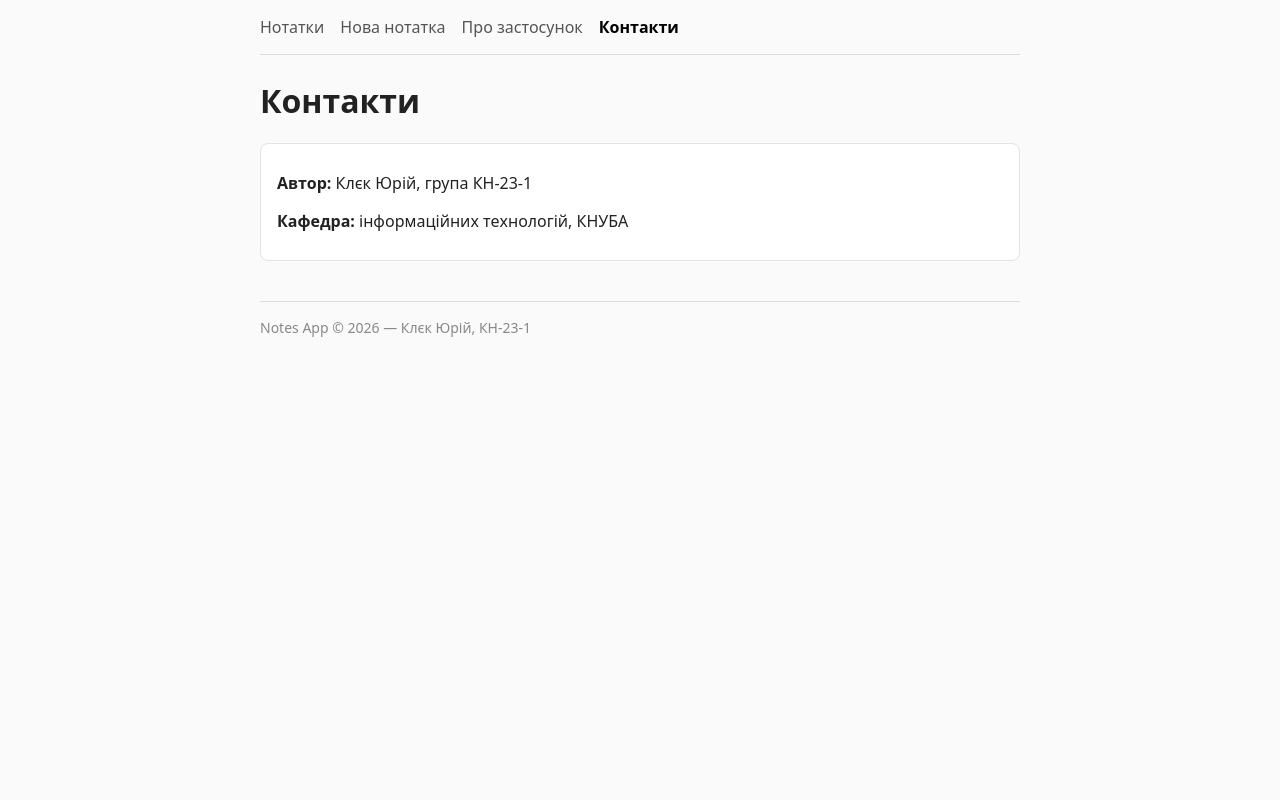
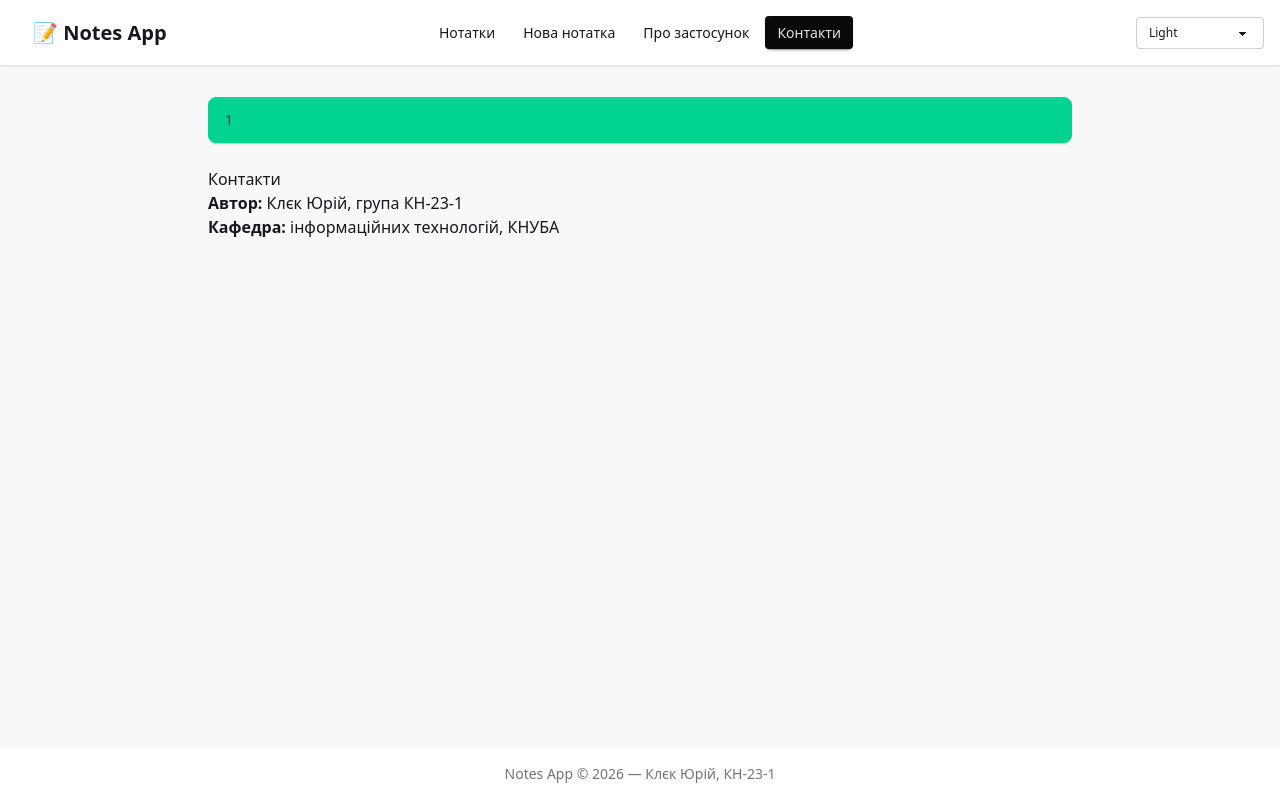
Before and after one commit to ykliek/notes-app, a Laravel app: page /contact in a window 1280 px wide. Run offline with Laravel 12, Linux system fonts and the light colour scheme; a user stored in the database is signed in; data comes from the database, SQL or seed files in the repository; style sheets or scripts are compiled from the project's sources.

Commit message:
Лекція 3, вправа 1: підключено Tailwind CSS 4 і daisyUI 5 через npm/Vite, теми та перемикач тем у layout

```diff
--- a/package.json
+++ b/package.json
@@ -9,6 +9,7 @@
     "devDependencies": {
         "@tailwindcss/vite": "^4.0.0",
         "concurrently": "^10.0.3",
+        "daisyui": "^5.8.2",
         "laravel-vite-plugin": "^3.1",
         "tailwindcss": "^4.0.0",
         "vite": "^8.0.0"
--- a/resources/css/app.css
+++ b/resources/css/app.css
@@ -1,4 +1,7 @@
 @import 'tailwindcss';
+@plugin "daisyui" {
+    themes: light --default, dark --prefersdark, cupcake, corporate, synthwave, nord;
+}
 
 @source '../../vendor/laravel/framework/src/Illuminate/Pagination/resources/views/*.blade.php';
 @source '../../storage/framework/views/*.php';
--- a/resources/views/components/layout.blade.php
+++ b/resources/views/components/layout.blade.php
@@ -1,34 +1,46 @@
 @props(['title' => 'Notes App'])
 <!DOCTYPE html>
-<html lang="uk">
+<html lang="uk" data-theme="light">
 <head>
     <meta charset="UTF-8">
     <meta name="viewport" content="width=device-width, initial-scale=1.0">
     <title>{{ $title }} | Notes App</title>
-    <style>
-        body { font-family: system-ui, sans-serif; max-width: 760px; margin: 0 auto; padding: 0 16px; color: #222; background: #fafafa; }
-        nav { display: flex; gap: 16px; padding: 16px 0; border-bottom: 1px solid #ddd; margin-bottom: 24px; }
-        nav a { color: #555; text-decoration: none; }
-        nav a.active { color: #000; font-weight: 700; }
-        .card { background: #fff; border: 1px solid #e3e3e3; border-radius: 8px; padding: 12px 16px; margin: 8px 0; }
-        input, select { box-sizing: border-box; }
-        textarea { width: 100%; min-height: 80px; padding: 8px; box-sizing: border-box; }
-        button { padding: 8px 16px; margin-top: 8px; cursor: pointer; }
-        footer { margin-top: 40px; padding: 16px 0; border-top: 1px solid #ddd; color: #888; font-size: 14px; }
-    </style>
+    @vite(['resources/css/app.css', 'resources/js/app.js'])
 </head>
-<body>
-    <nav>
-        <x-nav-link href="/notes" :active="request()->is('notes')">Нотатки</x-nav-link>
-        <x-nav-link href="/notes/create" :active="request()->is('notes/create')">Нова нотатка</x-nav-link>
-        <x-nav-link href="/about" :active="request()->is('about')">Про застосунок</x-nav-link>
-        <x-nav-link href="/contact" :active="request()->is('contact')">Контакти</x-nav-link>
-    </nav>
+<body class="min-h-screen bg-base-200 text-base-content flex flex-col">
+    <div class="navbar bg-base-100 shadow-sm px-4">
+        <div class="navbar-start">
+            <a href="/notes" class="btn btn-ghost text-xl">📝 Notes App</a>
+        </div>
+        <div class="navbar-center hidden md:flex">
+            <ul class="menu menu-horizontal px-1 gap-1">
+                <li><x-nav-link href="/notes" :active="request()->is('notes')">Нотатки</x-nav-link></li>
+                <li><x-nav-link href="/notes/create" :active="request()->is('notes/create')">Нова нотатка</x-nav-link></li>
+                <li><x-nav-link href="/about" :active="request()->is('about')">Про застосунок</x-nav-link></li>
+                <li><x-nav-link href="/contact" :active="request()->is('contact')">Контакти</x-nav-link></li>
+            </ul>
+        </div>
+        <div class="navbar-end gap-2">
+            <select class="select select-sm w-32" data-theme-switcher aria-label="Тема">
+                @foreach (['light', 'dark', 'cupcake', 'corporate', 'synthwave', 'nord'] as $theme)
+                    <option value="{{ $theme }}">{{ ucfirst($theme) }}</option>
+                @endforeach
+            </select>
+        </div>
+    </div>
 
-    <main {{ $attributes->merge(['class' => 'content']) }}>
+    <main {{ $attributes->merge(['class' => 'container mx-auto max-w-4xl px-4 py-8 flex-1']) }}>
+        @if (session('status'))
+            <div role="alert" class="alert alert-success mb-6">
+                <span>{{ session('status') }}</span>
+            </div>
+        @endif
+
         {{ $slot }}
     </main>
 
-    <footer>Notes App &copy; {{ date('Y') }} — Клєк Юрій, КН-23-1</footer>
+    <footer class="footer footer-center p-4 bg-base-100 text-base-content/60 text-sm">
+        <p>Notes App &copy; {{ date('Y') }} — Клєк Юрій, КН-23-1</p>
+    </footer>
 </body>
 </html>
--- a/resources/views/components/nav-link.blade.php
+++ b/resources/views/components/nav-link.blade.php
@@ -1,2 +1,2 @@
 @props(['active' => false])
-<a {{ $attributes->merge(['class' => $active ? 'active' : '']) }}>{{ $slot }}</a>
+<a {{ $attributes->merge(['class' => $active ? 'menu-active' : '']) }}>{{ $slot }}</a>
```
Also changed, not shown: resources/js/app.js (+15 -1 lines), package-lock.json.
